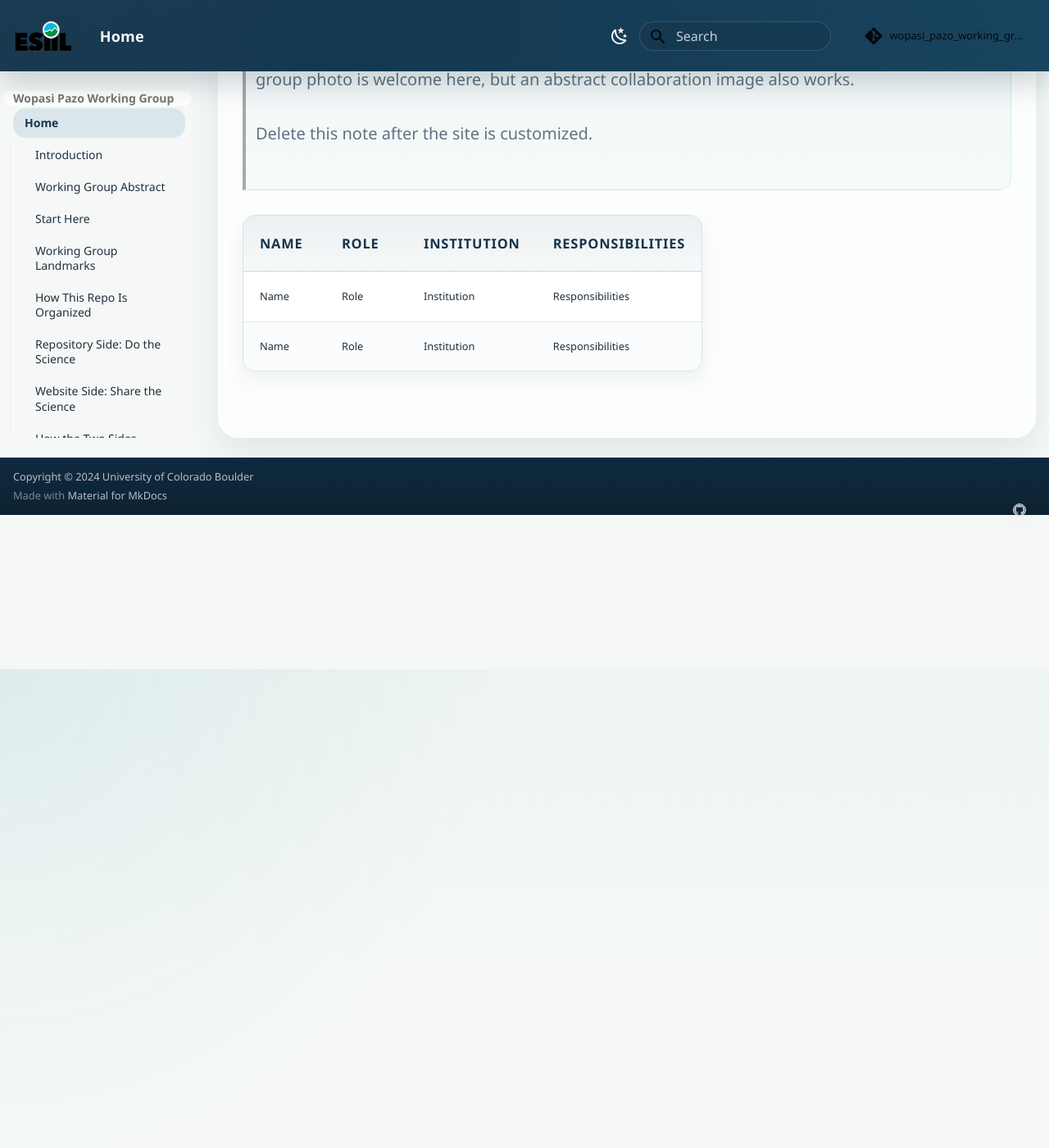
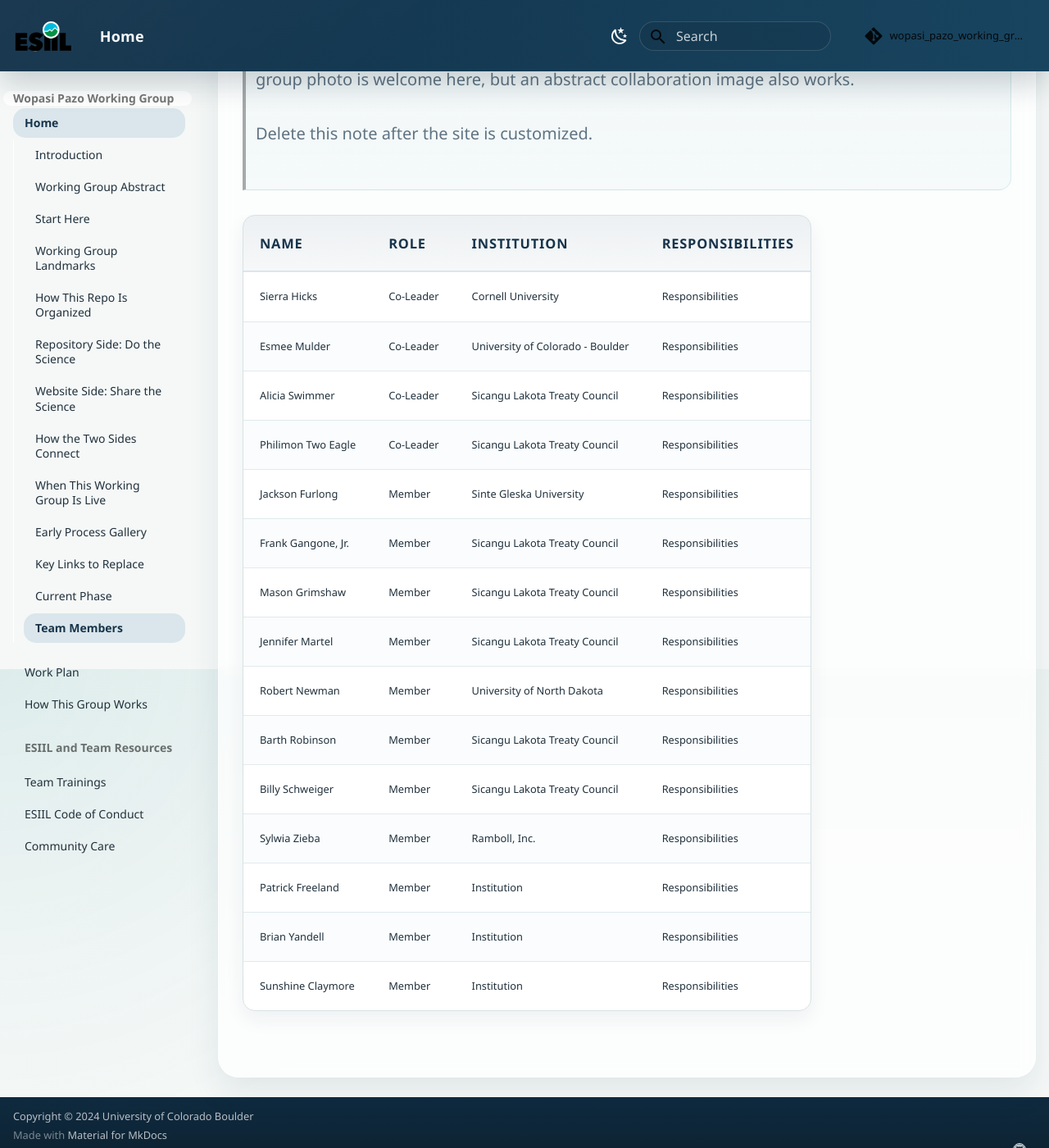
Before and after one commit to CU-ESIIL/wopasi_pazo, an MkDocs documentation site: the page built from docs/index.md, in a window 1280 px wide and 1400 px high, scrolled down 10384 px. Shown: the whole window at 82% size. Built offline with MkDocs 1.6.1 and Material for MkDocs 9.7.7, drawn with Linux system fonts in a browser that asks for light colours; comment, search, counter and statistics services are not loaded.

Commit message:
Update team names and roles in index.md

```diff
--- a/docs/index.md
+++ b/docs/index.md
@@ -128,7 +128,21 @@ Related landmark: WG-A People and roles.
 
 | Name | Role | Institution | Responsibilities |
 | --- | --- | --- | --- |
-| Name | Role | Institution | Responsibilities |
-| Name | Role | Institution | Responsibilities |
+| Sierra Hicks | Co-Leader | Cornell University | Responsibilities |
+| Esmee Mulder | Co-Leader | University of Colorado - Boulder | Responsibilities |
+| Alicia Swimmer | Co-Leader | Sicangu Lakota Treaty Council | Responsibilities |
+| Philimon Two Eagle | Co-Leader | Sicangu Lakota Treaty Council | Responsibilities |
+| Jackson Furlong | Member | Sinte Gleska University | Responsibilities |
+| Frank Gangone, Jr. | Member | Sicangu Lakota Treaty Council | Responsibilities |
+| Mason Grimshaw | Member | Sicangu Lakota Treaty Council | Responsibilities |
+| Jennifer Martel | Member | Sicangu Lakota Treaty Council | Responsibilities |
+| Robert Newman | Member | University of North Dakota | Responsibilities |
+| Barth Robinson | Member | Sicangu Lakota Treaty Council | Responsibilities |
+| Billy Schweiger | Member | Sicangu Lakota Treaty Council | Responsibilities |
+| Sylwia Zieba | Member | Ramboll, Inc. | Responsibilities |
+| Patrick Freeland | Member | Institution | Responsibilities |
+| Brian Yandell | Member | Institution | Responsibilities |
+| Sunshine Claymore | Member | Institution | Responsibilities |
+
 
 --8<-- "_generated/image_slots.md"
```
